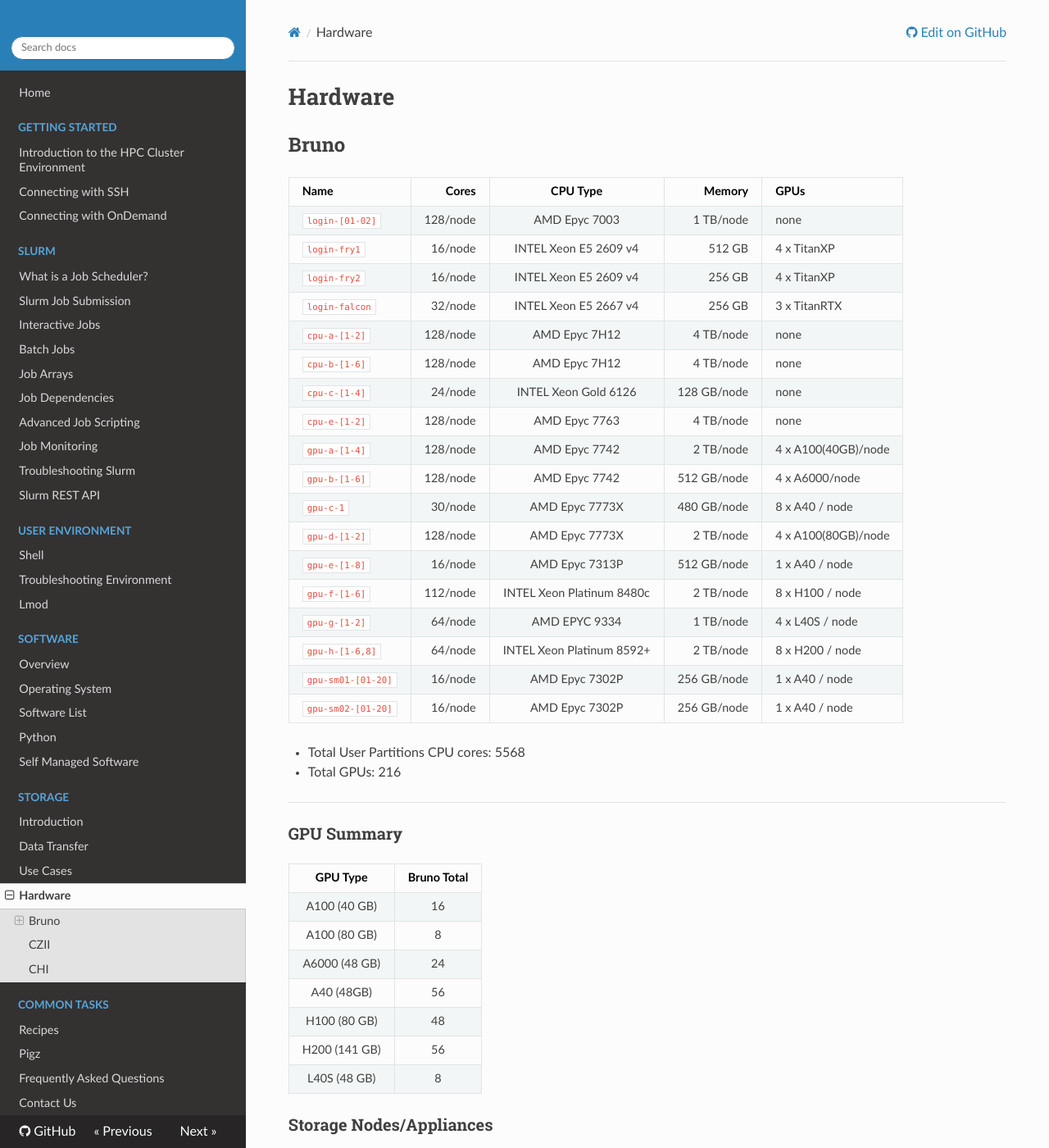
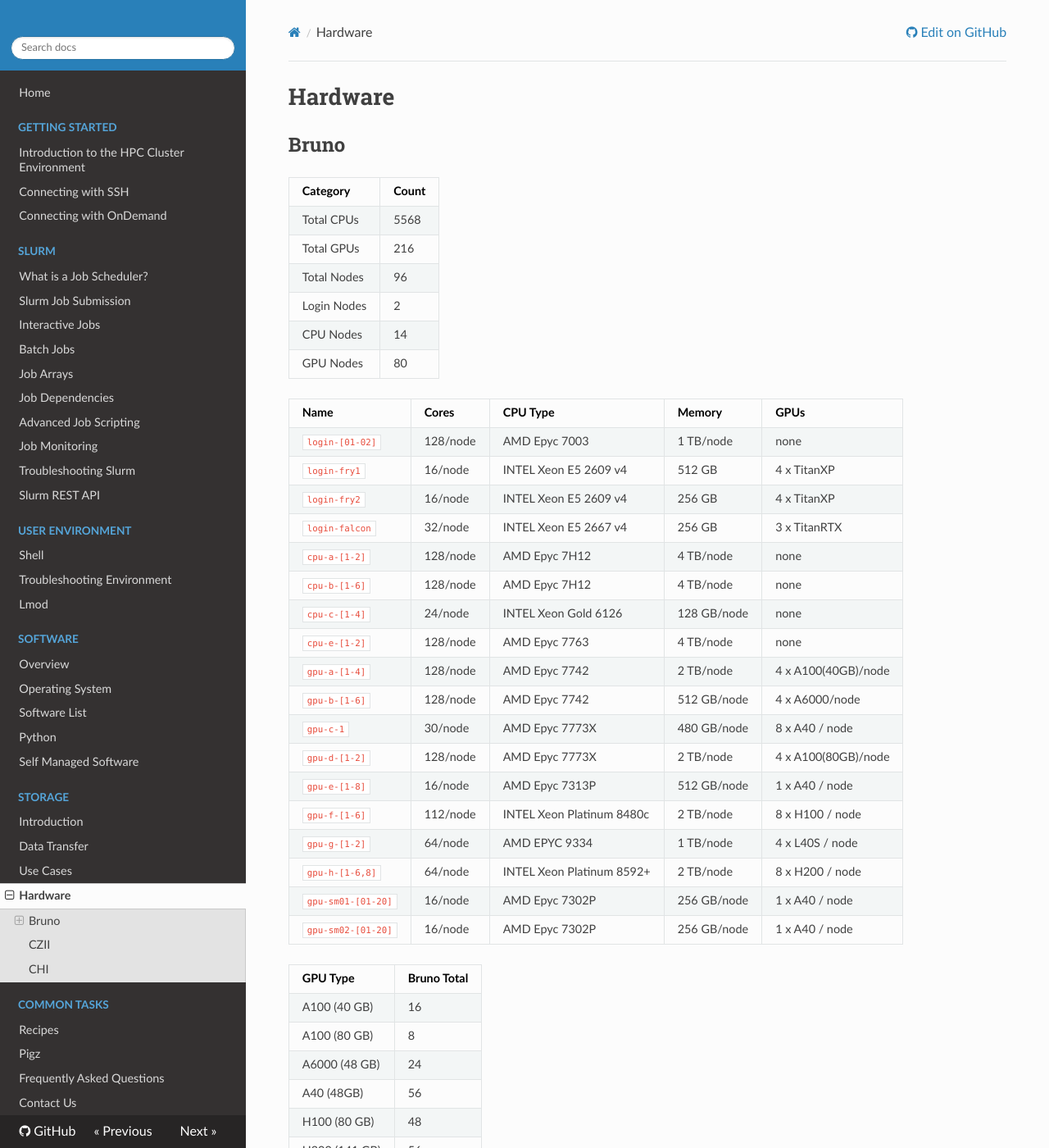
Before and after one commit to biohub-hpc/hpcuserguide, an MkDocs documentation site: the page built from docs/hardware/overview.md, in a window 1280 px wide and 1400 px high. Shown: the whole window at 82% size. Built offline with MkDocs 1.6.1, drawn with Linux system fonts in a browser that asks for light colours; nearby versions of some CDN libraries; some of the changed text lies outside the part shown.

Commit message:
make some changes to tables for bruno

```diff
--- a/docs/hardware/overview.md
+++ b/docs/hardware/overview.md
@@ -5,8 +5,18 @@ description: Description/listing of what resources are currently in Bruno
 # Hardware
 
 ## Bruno
+
+| Category       | Count  |
+|---------------|--------|
+| Total CPUs    | 5568   |
+| Total GPUs    | 216    |
+| Total Nodes   | 96     |
+| Login Nodes   | 2      |
+| CPU Nodes     | 14     |
+| GPU Nodes     | 80     |
+
 | Name               | Cores    | CPU Type                  | Memory      | GPUs                |
-| ------------------ | -------: | :-----------------------: | ----------: | ------------------- |
+| ------------------ |----------|---------------------------|-------------| ------------------- |
 | `login-[01-02]`    | 128/node | AMD Epyc 7003             | 1 TB/node   | none                |
 | `login-fry1`       | 16/node  | INTEL Xeon E5 2609 v4     | 512 GB      | 4 x TitanXP         |
 | `login-fry2`       | 16/node  | INTEL Xeon E5 2609 v4     | 256 GB      | 4 x TitanXP         |
@@ -26,22 +36,17 @@ description: Description/listing of what resources are currently in Bruno
 | `gpu-sm01-[01-20]` | 16/node  | AMD Epyc 7302P            | 256 GB/node | 1 x A40 / node      |
 | `gpu-sm02-[01-20]` | 16/node  | AMD Epyc 7302P            | 256 GB/node | 1 x A40 / node      |
 
-* Total User Partitions CPU cores: 5568
-* Total GPUs: 216
 
-<hr>
-
-### GPU Summary
-
-| GPU Type       | Bruno Total |
-| :------------: | :---------: |
-| A100 (40 GB)   | 16          |
-| A100 (80 GB)   | 8           |
-| A6000 (48 GB)  | 24          |
-| A40 (48GB)     | 56          |
-| H100 (80 GB)   | 48          |
-| H200 (141 GB)  | 56          |
-| L40S (48 GB)   | 8           |
+| GPU Type      | Bruno Total |
+|---------------|-------------|
+| A100 (40 GB)  | 16          |
+| A100 (80 GB)  | 8           |
+| A6000 (48 GB) | 24          |
+| A40 (48GB)    | 56          |
+| H100 (80 GB)  | 48          |
+| H200 (141 GB) | 56          |
+| L40S (48 GB)  | 8           |
+| Total GPUs    | 216         |
 
 
 ### Storage Nodes/Appliances
@@ -60,14 +65,22 @@ description: Description/listing of what resources are currently in Bruno
 
 ## CZII
 
-| Name               | Cores      | CPU Type                                     | Memory      | GPUs                 |
-|--------------------|-----------|----------------------------------------------|------------|----------------------|
-| `czii-login[1-2]`  | 64/node   | AMD EPYC 9354P 32-Core Processor            | 514GB/node | none                 |
-| `czii-cpu-a-[1-2]` | 128/node  | AMD EPYC 9534 64-Core Processor             | 2.3TB/node | none                 |
-| `czii-gpu-a-[1-2]` | 16/node   | Intel(R) Xeon(R) Gold 6326 CPU @ 2.90GHz    | 1T/node    | 2x NVIDIA A40        |
-| `czii-gpu-b-[1-3]` | 64/node   | AMD EPYC 9184X 16-Core Processor            | 1.5TB/node | 8x NVIDIA RTX A6000  |
-| `czii-gpu-c-[1-3]` | 128/node  | AMD EPYC 9334 32-Core Processor             | 2.3TB/node | 4x NVIDIA A40        |
-| `czii-gpu-d-1`     | 128/node  | Intel(R) Xeon(R) Gold 6438Y+                | 1T/node    | 4x NVIDIA RTX 6000   |
+| Name               | Cores      | CPU Type                                     | Memory      | GPUs                |
+|--------------------|-----------|----------------------------------------------|------------|---------------------|
+| `czii-login[1-2]`  | 64/node   | AMD EPYC 9354P 32-Core Processor            | 514GB/node | none                |
+| `czii-cpu-a-[1-2]` | 128/node  | AMD EPYC 9534 64-Core Processor             | 2.3TB/node | none                |
+| `czii-gpu-a-[1-2]` | 16/node   | Intel(R) Xeon(R) Gold 6326 CPU @ 2.90GHz    | 1T/node    | 2x NVIDIA A40       |
+| `czii-gpu-b-[1-3]` | 64/node   | AMD EPYC 9184X 16-Core Processor            | 1.5TB/node | 8x NVIDIA RTX A6000 |
+| `czii-gpu-c-[1-3]` | 128/node  | AMD EPYC 9334 32-Core Processor             | 2.3TB/node | 4x NVIDIA A40       |
+| `czii-gpu-d-1`     | 128/node  | Intel(R) Xeon(R) Gold 6438Y+                | 1T/node    | 4x NVIDIA RTX A6000 |
+
+
+| GPU Type          | Total |
+|-------------------|-------|
+| A40               | 16    |
+| RTX A6000 (48 GB) | 28    |
+| Total GPUs        | 44    |
+
 
 ## CHI
 
```
